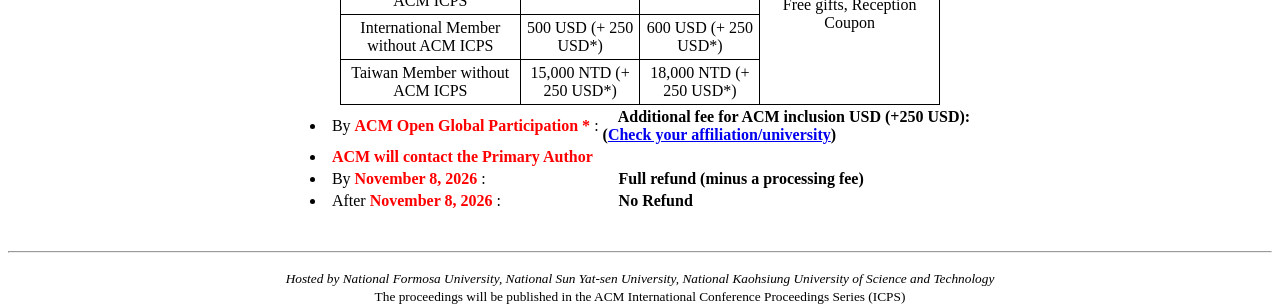
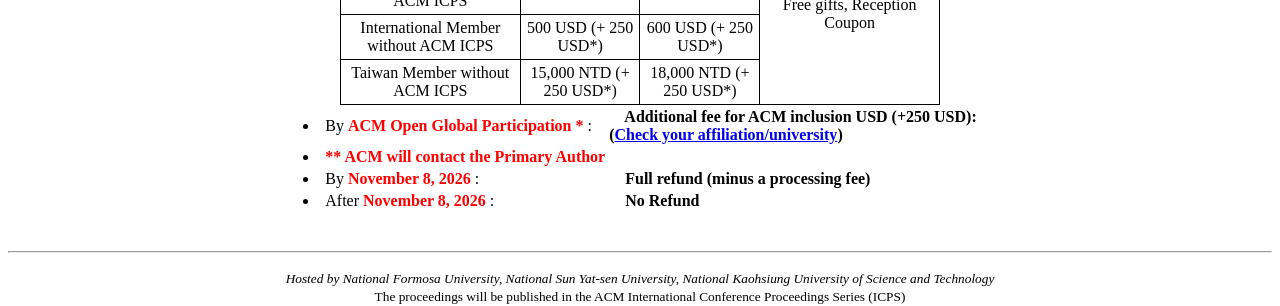
Before and after one commit to icea-conf/2026, a Jekyll site: the page built from registration/index.html, in a window 1280 px wide. Shown: the part 1287-1593 px from the top of the page. Built offline with Jekyll 4.4.1, drawn with Linux system fonts in a browser that asks for light colours.

Commit message:
Update index.html

```diff
--- a/registration/index.html
+++ b/registration/index.html
@@ -239,7 +239,7 @@
                        </tr>
                         <tr>
                            <td>
-                               <li><b style="color: #FF0000">ACM will contact the Primary Author</b></li>
+                               <li><b style="color: #FF0000">** ACM will contact the Primary Author</b></li>
                            </td>
                         </tr>
                         <tr>
```
